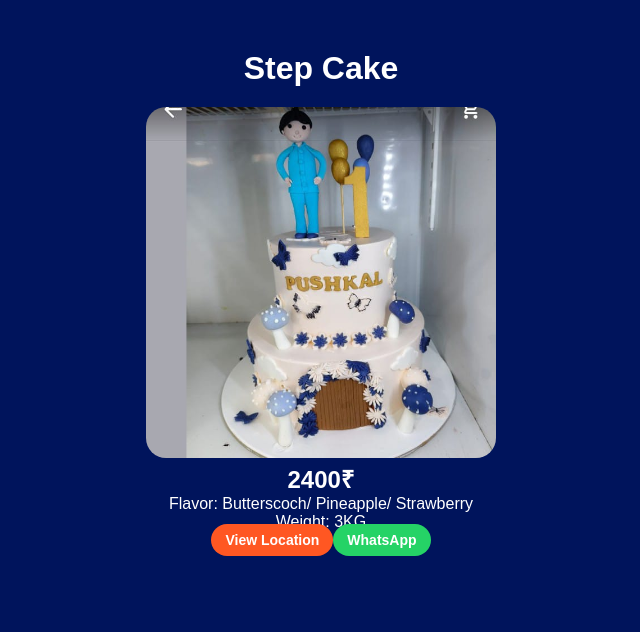
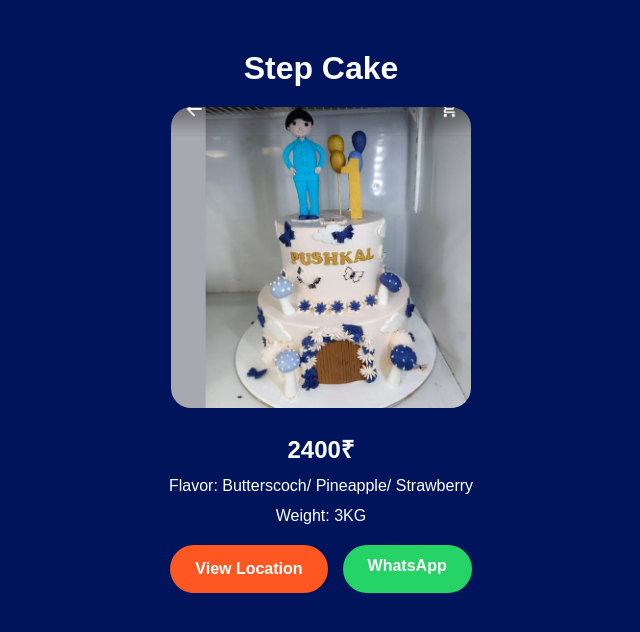
Before and after one commit to vishunu36/ss-cake-factory-showcase, a React (Vite) app: page /cake/1 in a window 1280 px wide. Shown: the top 632 px of the page, without its empty margins (319-959 px from the left). Built offline with nearby package versions, Linux system fonts and the light colour scheme.

Commit message:
fixed cake details buttons

```diff
--- a/src/pages/CakeDetails.jsx
+++ b/src/pages/CakeDetails.jsx
@@ -25,17 +25,32 @@ function CakeDetails() {
                 src={cake.image}
                 alt={cake.name}
                 style={{
-                    width: "350px",
+                    width: "90%",
+                    maxWidth: "300px",
                     borderRadius: "20px",
                     marginTop: "20px"
                 }}
             />
 
-            <h2>{cake.price}</h2>
-            <p>Flavor: {cake.flavor}</p>
-            <p>Weight: {cake.weight}</p>
+            <h2 style={{ marginTop: "20px" }}>{cake.price}</h2>
 
-            <div className="cake-buttons">
+            <p style={{ marginTop: "12px" }}>
+                Flavor: {cake.flavor}
+            </p>
+
+            <p style={{ marginTop: "12px" }}>
+                Weight: {cake.weight}
+            </p>
+
+            <div
+                style={{
+                    display: "flex",
+                    justifyContent: "center",
+                    gap: "15px",
+                    marginTop: "20px",
+                    flexWrap: "wrap"
+                }}
+            >
                 <a href={cake.location} target="_blank" rel="noreferrer" className="location-btn">
                     View Location
                 </a>
```
